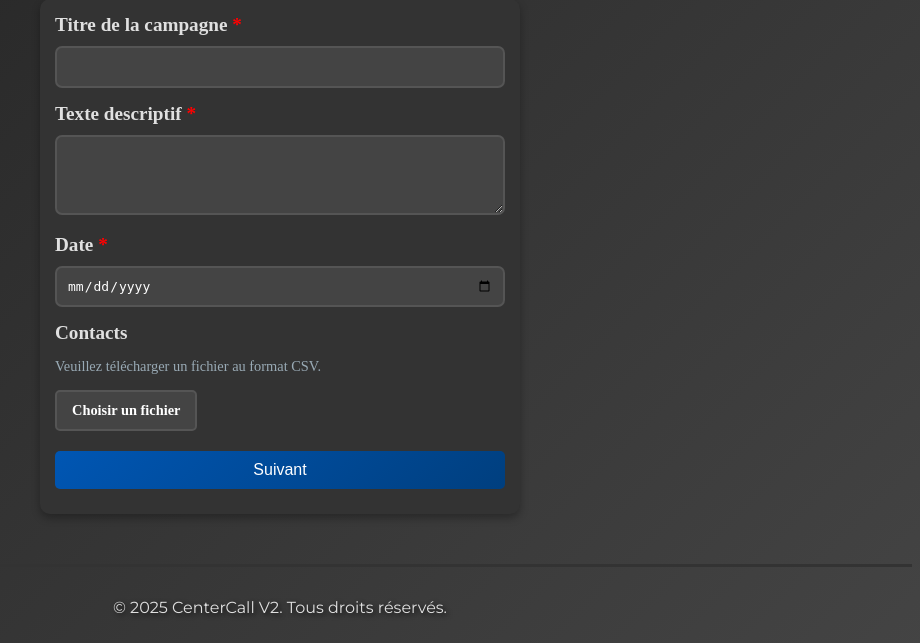
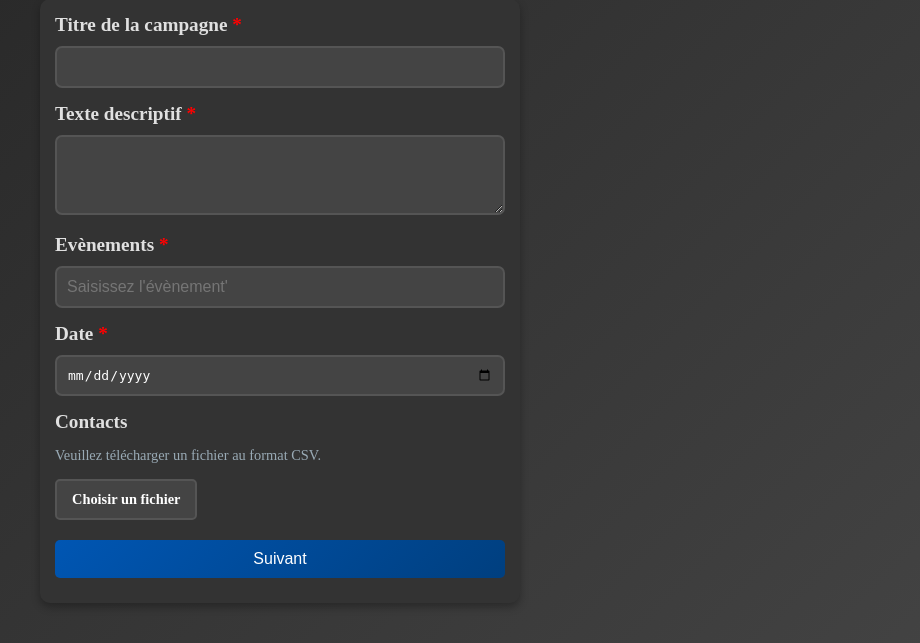
Before and after one commit to Thomascombarieu/CenterCall_Thomas, a CodeIgniter 4 app: the page made by app/Views/Campagne/modif.php in a window 1280 px wide. Shown: the part 170-813 px from the top of the page, without its empty margins (360-1280 px from the left). Run offline with PHP 8.4 and a stand-in for CodeIgniter, Linux system fonts and the light colour scheme; the template is opened without the code that fills it, so the values that code supplies are empty; some libraries are stand-ins or nearby versions.

Commit message:
Update modif.php

```diff
--- a/app/Views/Campagne/modif.php
+++ b/app/Views/Campagne/modif.php
@@ -16,6 +16,17 @@
     <textarea id="LIBELLE" name="LIBELLE" minlength="3" maxlength="255" size="255"
         required><?= $campagne['LIBELLE'] ?></textarea>
 
+
+    <?php
+   // Modif Formulaire création
+   ?>
+
+    <label class="required" for="EVENEMENT">Evènements</label>
+
+    <input type="text" id="EVENEMENT" name="EVENEMENT" placeholder="Saisissez l'évènement'" required minlength="3"
+        maxlength="40" size="50">
+
+
     <label class="required" for="start">Date</label>
 
     <input type="date" id="DATE" name="DATE" value="<?= $campagne['DATE'] ?>" min="<?= $campagne['DATE'] ?>"
```
